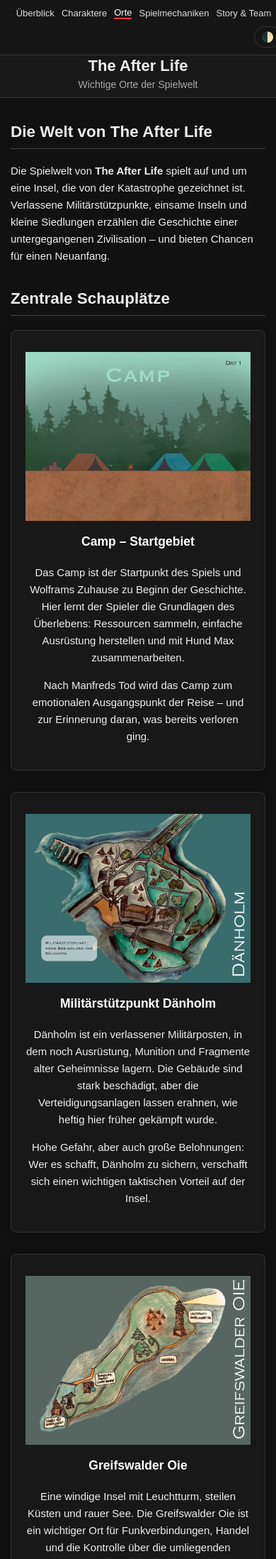
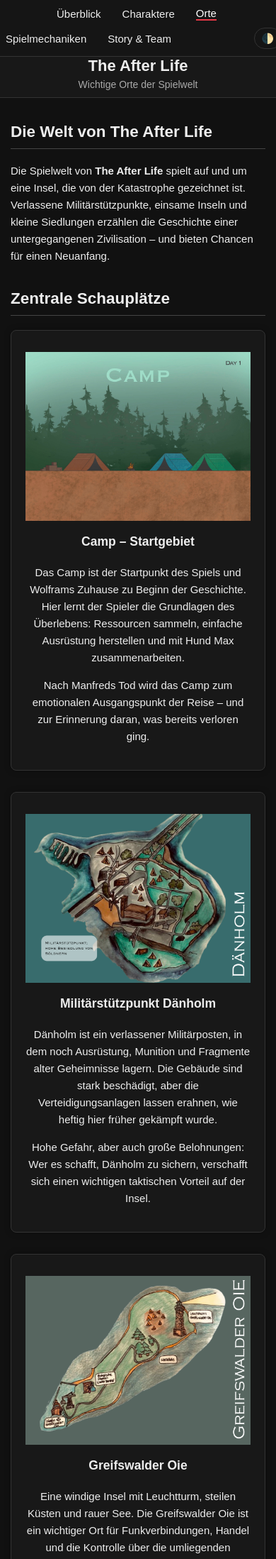
Before and after one commit to Noor8686/the-after-life-website, a PHP site: page /orte.html in a window 390 px wide. Shown: the top 2197 px of the page at 71% size. Run offline with PHP 8.4, Linux system fonts and the light colour scheme.

Commit message:
Neuer änderungen schönheit sind hinzugefügt

```diff
--- a/style.css
+++ b/style.css
@@ -417,8 +417,9 @@
 
 .char-box h3 {
     margin-top: 15px;
-    color: #fff;
+    color: var(--color-text);
 }
+
 
 /* Karte beim Hover leicht anheben */
 .char-box:hover {
@@ -592,10 +593,14 @@
         flex-wrap: wrap;
     }
 
-    nav a {
-        margin: 0;
-        font-size: 13px;
-    }
+  nav a {
+    color: var(--color-text);
+    text-decoration: none;
+    margin-right: 20px;
+    font-size: 15px;
+    transition: color 0.3s ease, transform 0.2s ease;
+}
+
 
     header {
         padding: 10px 15px;
```
